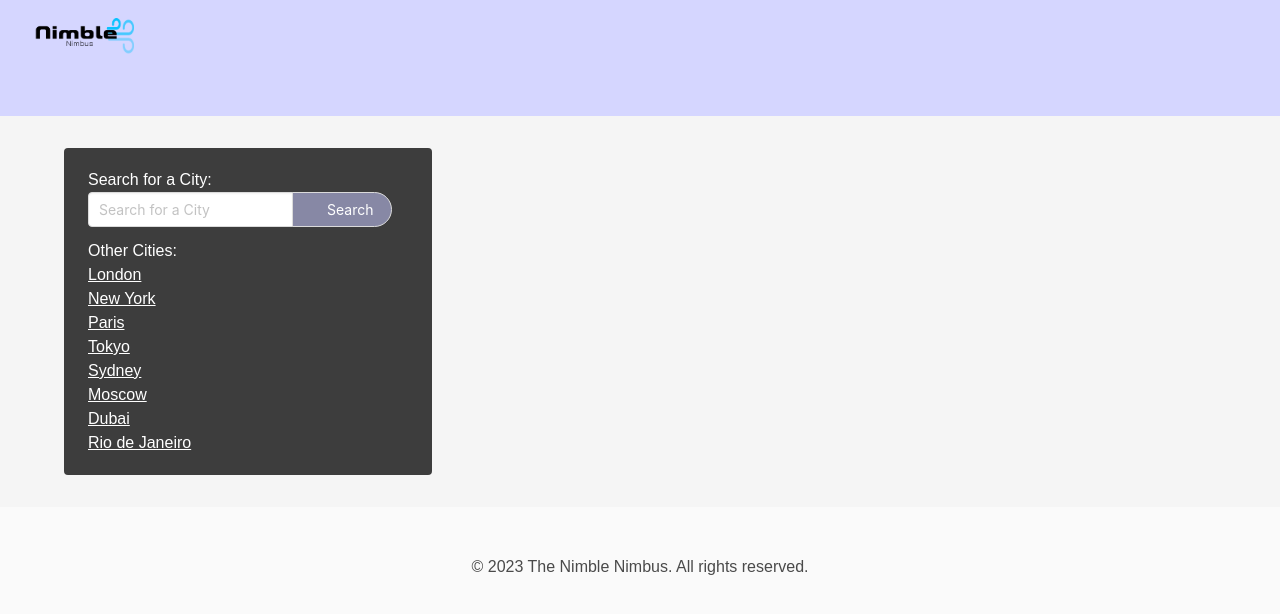
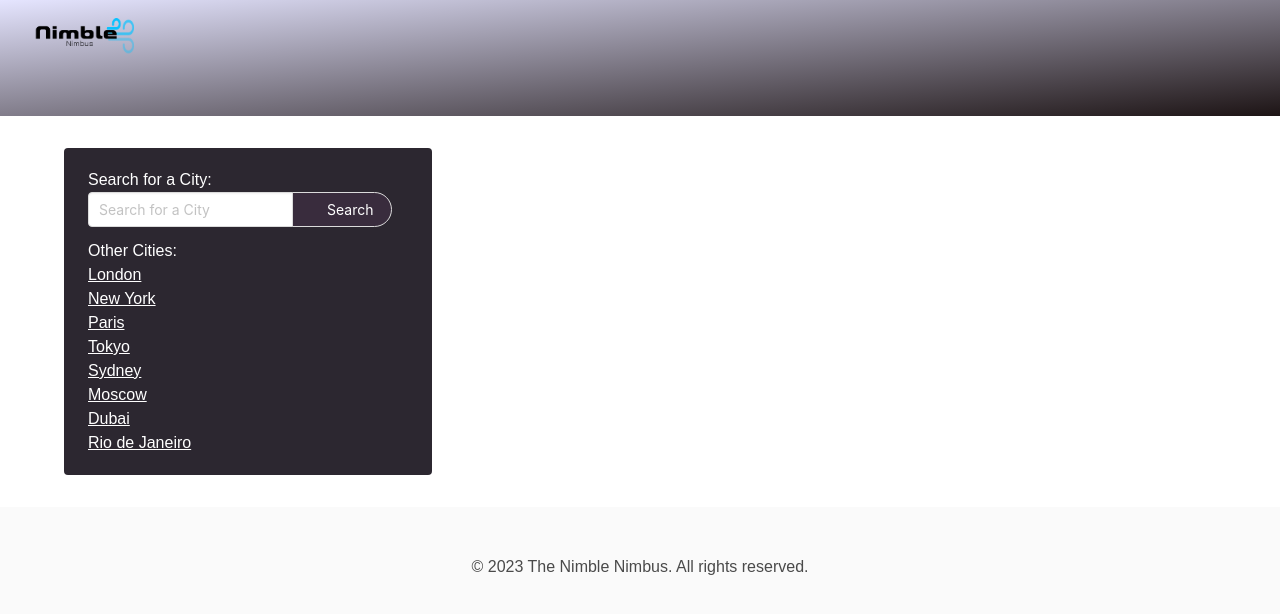
Before and after one commit to Erazerlista/TheNimbleNimbus, a plain HTML site: page index.html in a window 1280 px wide. Drawn offline with nearby package versions, Linux system fonts and the light colour scheme.

```diff
--- a/assets/style.css
+++ b/assets/style.css
@@ -1,5 +1,5 @@
 body {
-    background-color: #f5f5f5;
+    background-color: #ffffff;
     font-family: Arial, sans-serif;
 }
 
@@ -8,7 +8,7 @@ body {
 }
 
 .navbar {
-    background-color: rgb(213, 214, 255);
+background: linear-gradient(to bottom right, rgb(229, 229, 255), rgb(29, 20, 21));
 }
 
 .navbar-item img {
@@ -17,7 +17,7 @@ body {
 }
 
 .notification {
-    background-color: rgb(61, 61, 61);
+    background-color: rgb(44, 39, 48);
     color: #fff;
 }
 
@@ -25,7 +25,7 @@ body {
     margin-bottom: 2rem;
 }
 #search-button{
-    background-color: rgb(135, 136, 165);
+    background-color: rgb(57, 44, 61);
     color: #fff;
     font-size: 14px;
 }
@@ -61,4 +61,5 @@ body {
     .column.is-two-thirds {
         width: 100%;
     }
+
 }
```
